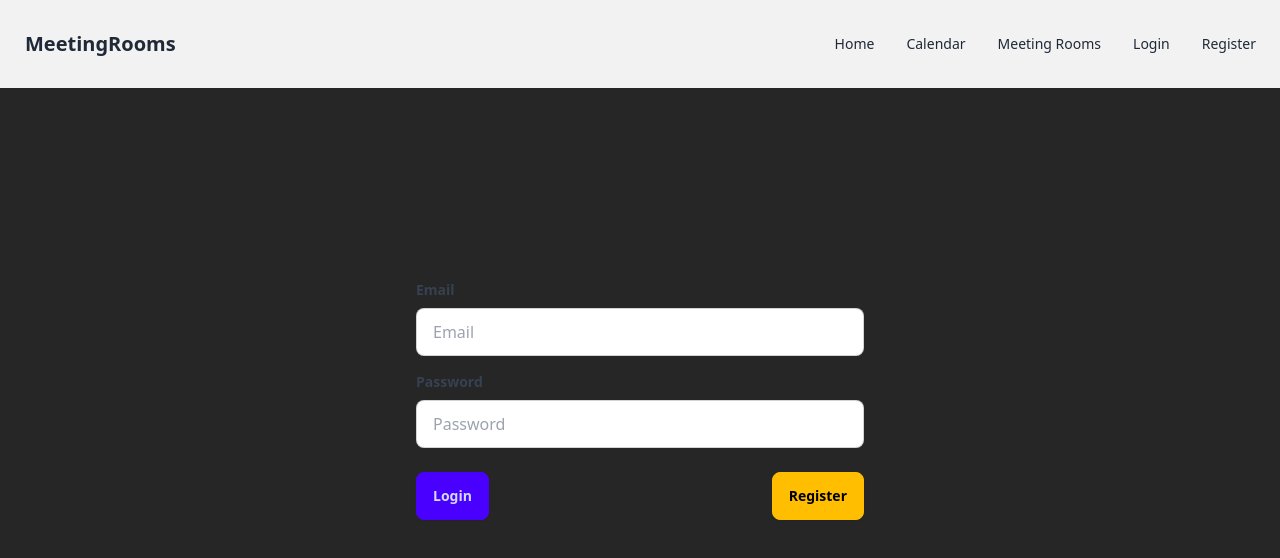
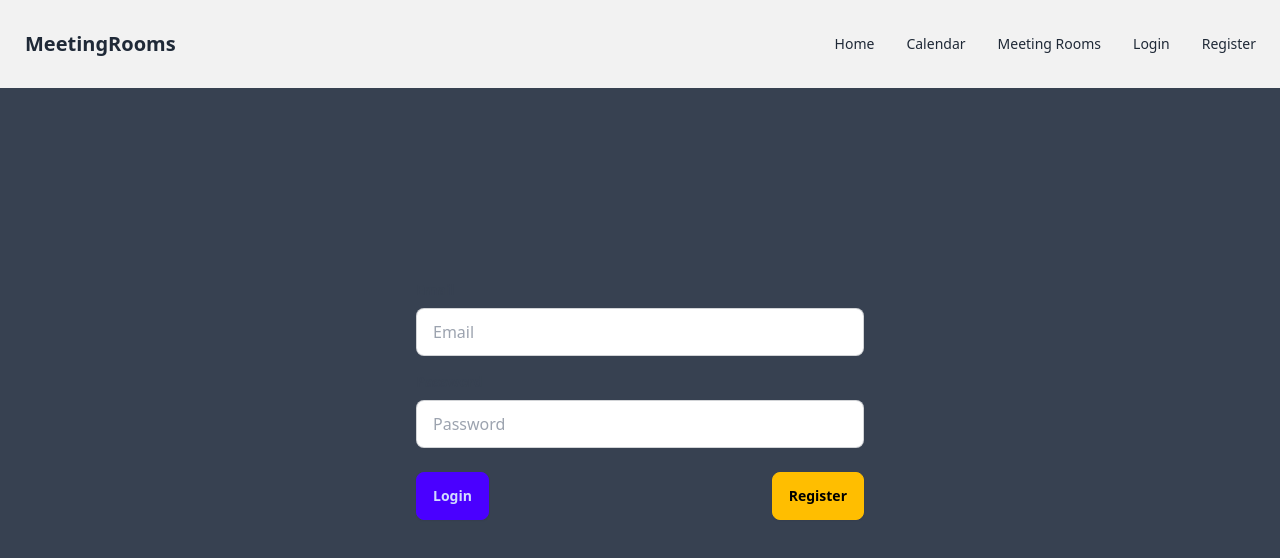
Before and after one commit to atayikilmaz/MeetingRoomNisoFE, a Next.js app: page /login in a window 1280 px wide. Shown: the top 558 px of the page. Built offline with nearby package versions, Linux system fonts and the light colour scheme.

Commit message:
fixed bg color

```diff
--- a/app/globals.css
+++ b/app/globals.css
@@ -11,10 +11,9 @@
   }
 }
 
- body,html{
-    background: linear-gradient(180deg, rgb(118, 123, 130) 0%, rgba(60, 124, 202, 0) 100%, rgba(33, 95, 218, 0) 100%);
+body, html {
+  background: linear-gradient(180deg, #364153 0%, #364153 100%);
 }
-
 @layer utilities {
   .text-balance {
     text-wrap: balance;
--- a/app/layout.tsx
+++ b/app/layout.tsx
@@ -20,7 +20,7 @@ export default function RootLayout({
 }) {
   return (
     <html lang="en">
-      <body className="bg-slate-700">
+      <body className="gray-700">
         <AuthProvider>
           <Navbar />
           {children}
--- a/app/login/page.tsx
+++ b/app/login/page.tsx
@@ -31,7 +31,7 @@ export default function Login() {
 
 
   return (
-    <main className="flex flex-col items-center justify-center min-h-screen p-4 bg-neutral-800">
+    <main className="flex flex-col items-center justify-center min-h-screen p-4 bg-gray-700">
       <form className="w-full max-w-md" onSubmit={handleSubmit}>
         <div className="mb-4">
           <label className="block text-gray-700 text-sm font-bold mb-2" htmlFor="email">
--- a/app/page.tsx
+++ b/app/page.tsx
@@ -2,7 +2,7 @@
 
 export default function Home() {
   return (
-    <main className="">
+    <main className="bg-gray-700">
 
     </main>
   );
```
